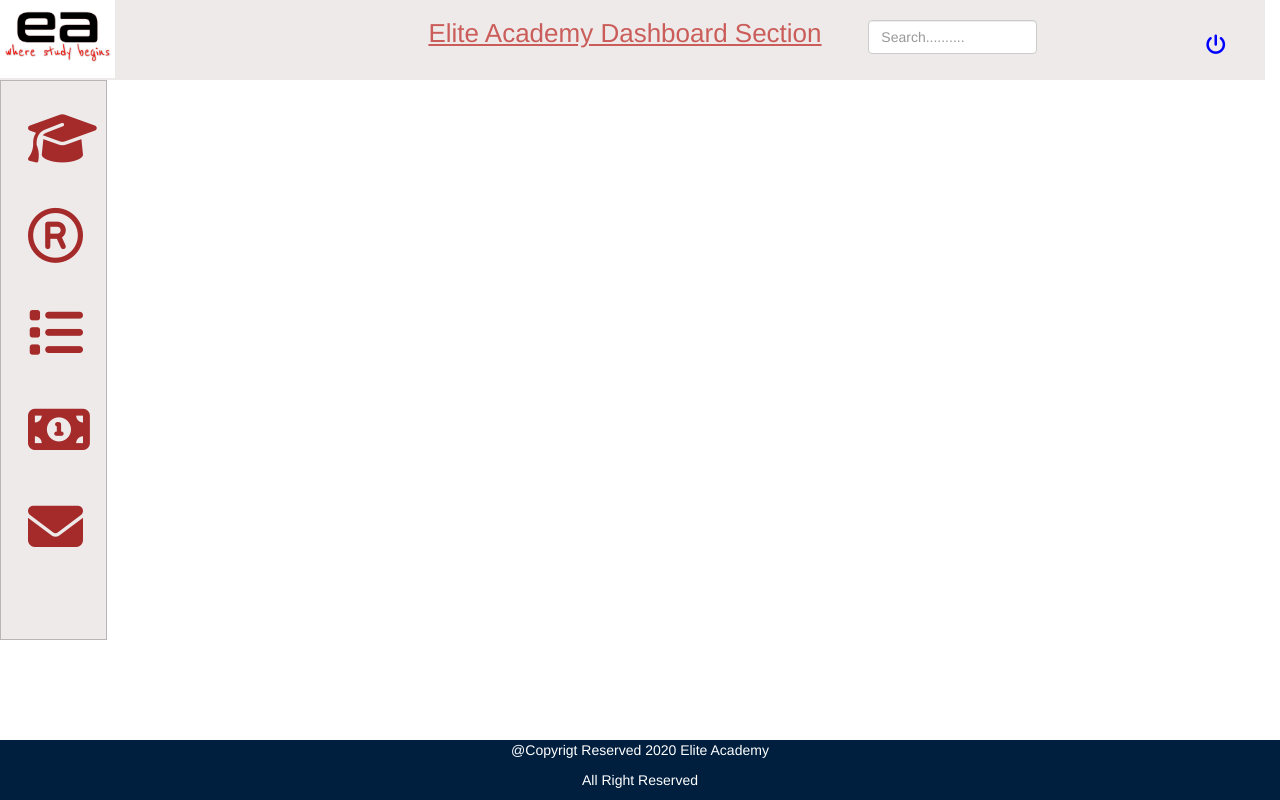
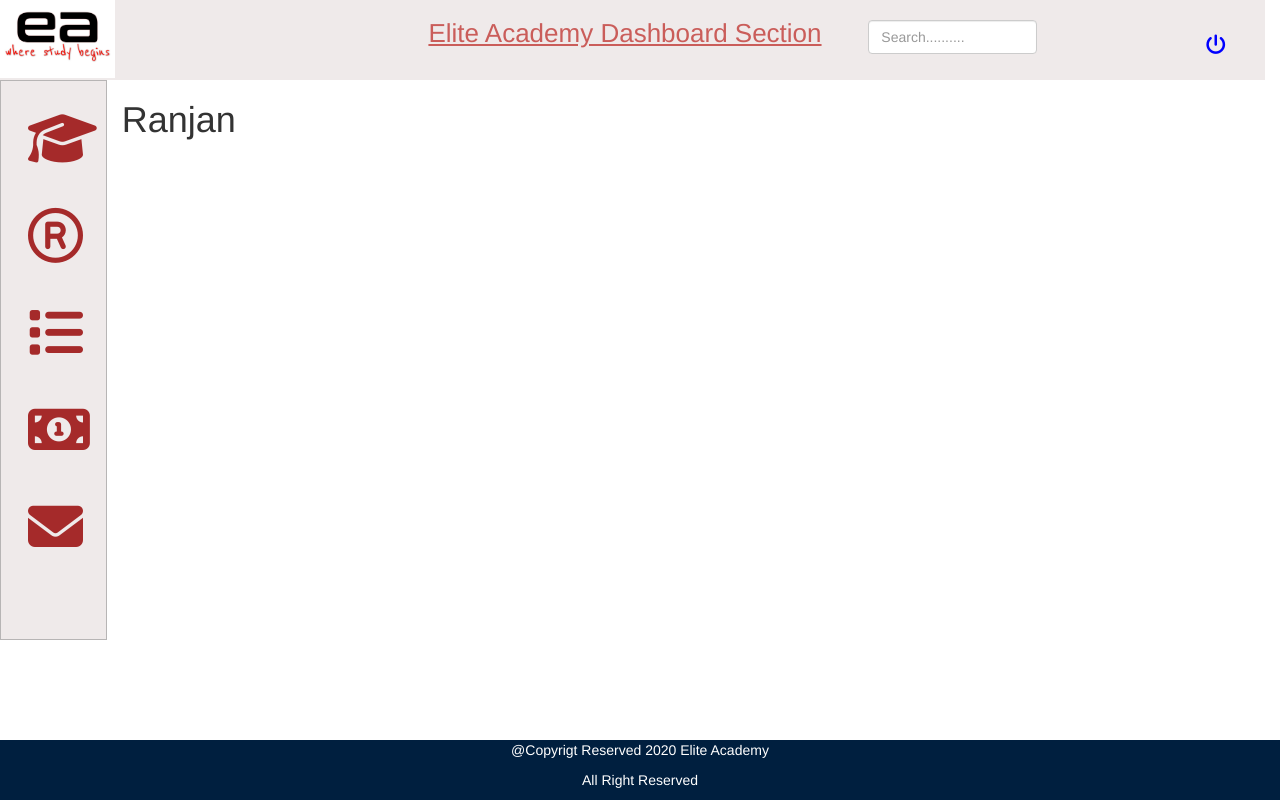
Before and after one commit to ranjankumarjha13/Academic_Edu, an Angular app: page /welcome/dashboard in a window 1280 px wide. Built offline with nearby package versions, Linux system fonts and the light colour scheme.

Commit message:
Changes in Dashboard

```diff
--- a/src/app/welcome/dashboard/dashboard.component.html
+++ b/src/app/welcome/dashboard/dashboard.component.html
@@ -1,4 +1,5 @@
 <div class="chartArea">
+  <h1>Ranjan</h1>
     <div class="col-sm-11">
         <!-- <div style="text-align: center;font-size: 20px"><b><u>Elite Academy Patna</u></b></div> -->
         <!-- <div style="text-align: center;font-size: 20px"><b><u>Pro- Chandan Kumar</u></b></div>
```
